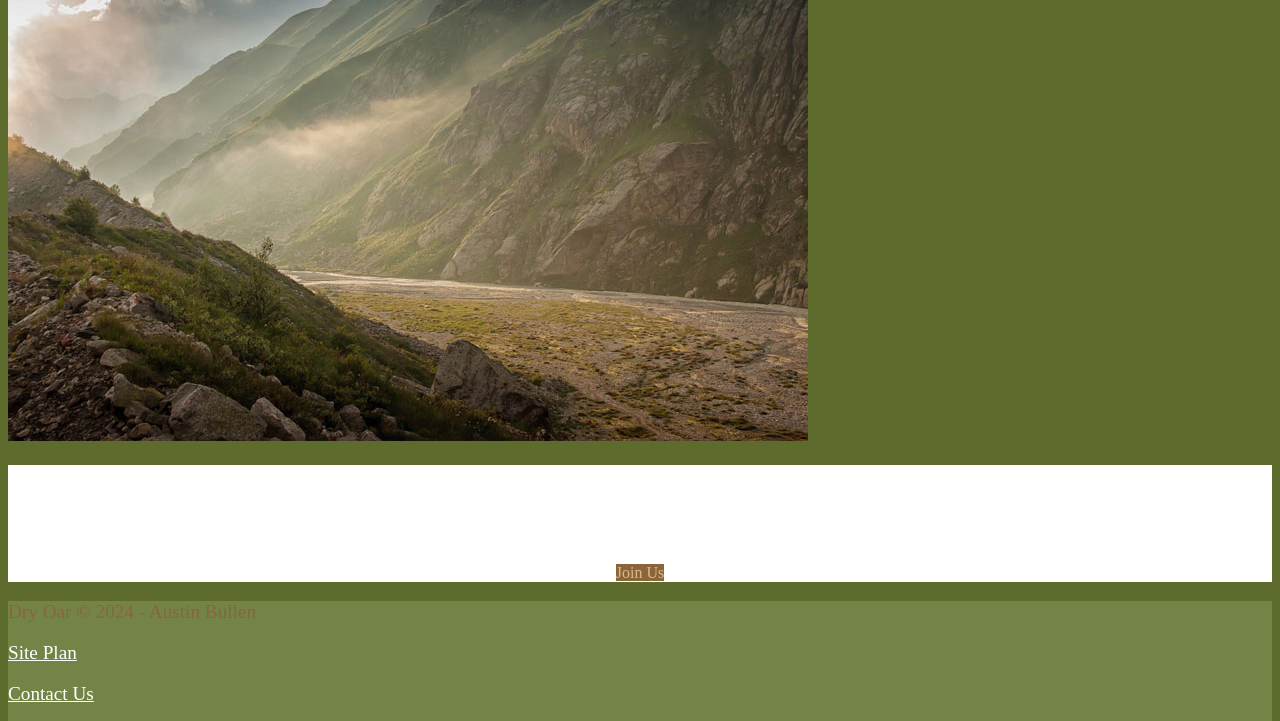
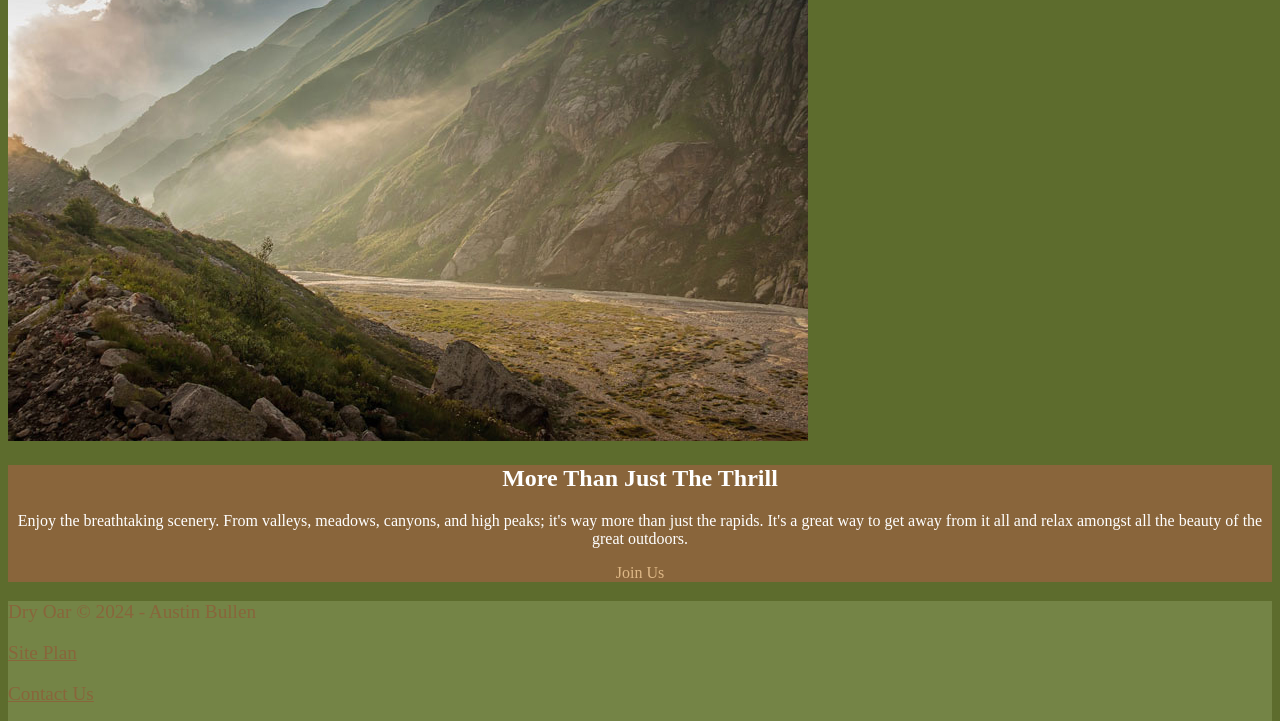
Before and after one commit to austinrbullen/wdd130, a plain HTML site: page wwr/index.html in a window 1280 px wide. Shown: the part 3611-4332 px from the top of the page. Drawn offline with Linux system fonts and the light colour scheme.

Commit message:
more color changes

```diff
--- a/wwr/styles/styles/wireframe-style.css
+++ b/wwr/styles/styles/wireframe-style.css
@@ -58,7 +58,7 @@ nav a:hover{
 }
 
 .msg{
-    background-color: white;
+    background-color: #89653B;
 }
 
 footer{
@@ -87,7 +87,7 @@ h4{
     color: #ffffff;
 }
 footer a{
-    color: #ffffff;
+    color: #89653B;
 }
 footer a:hover{
     color: #ffffff;
```
